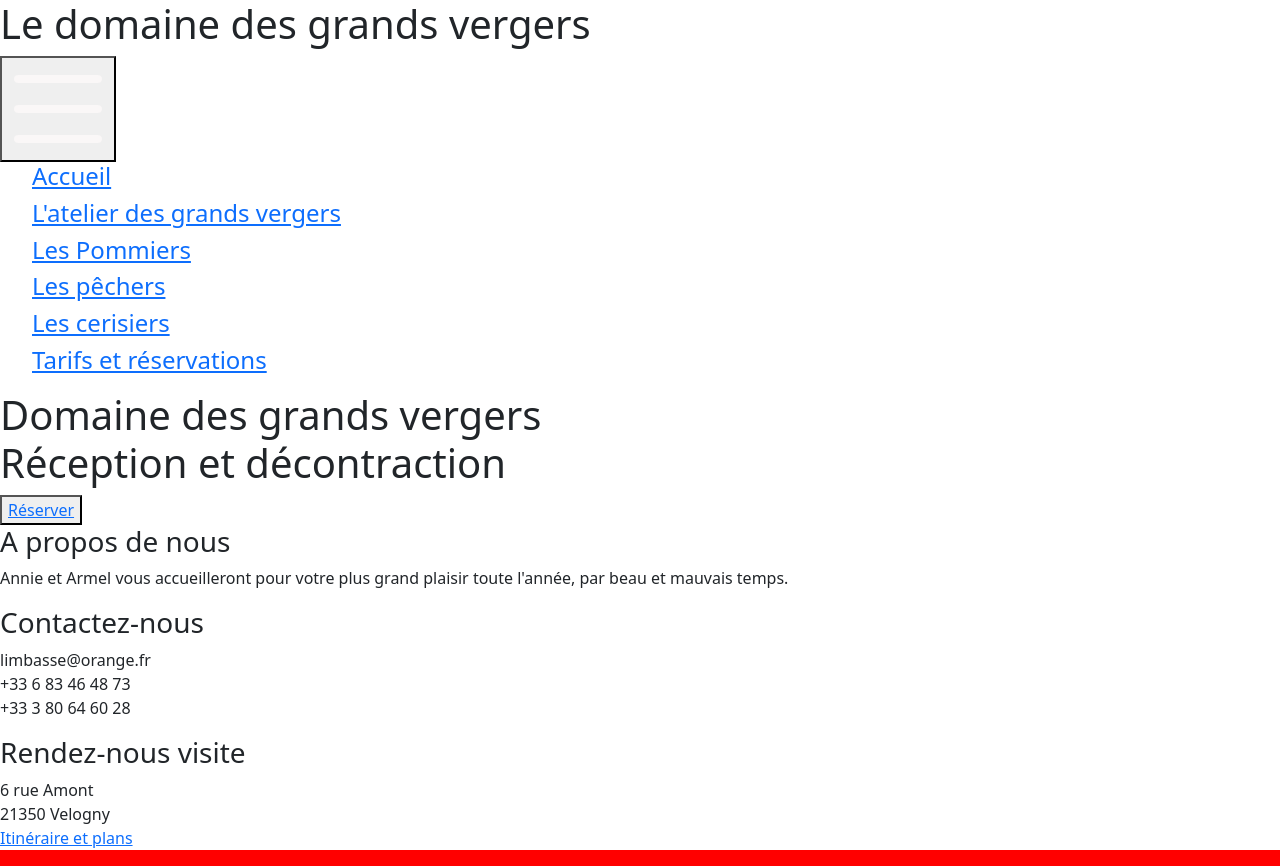
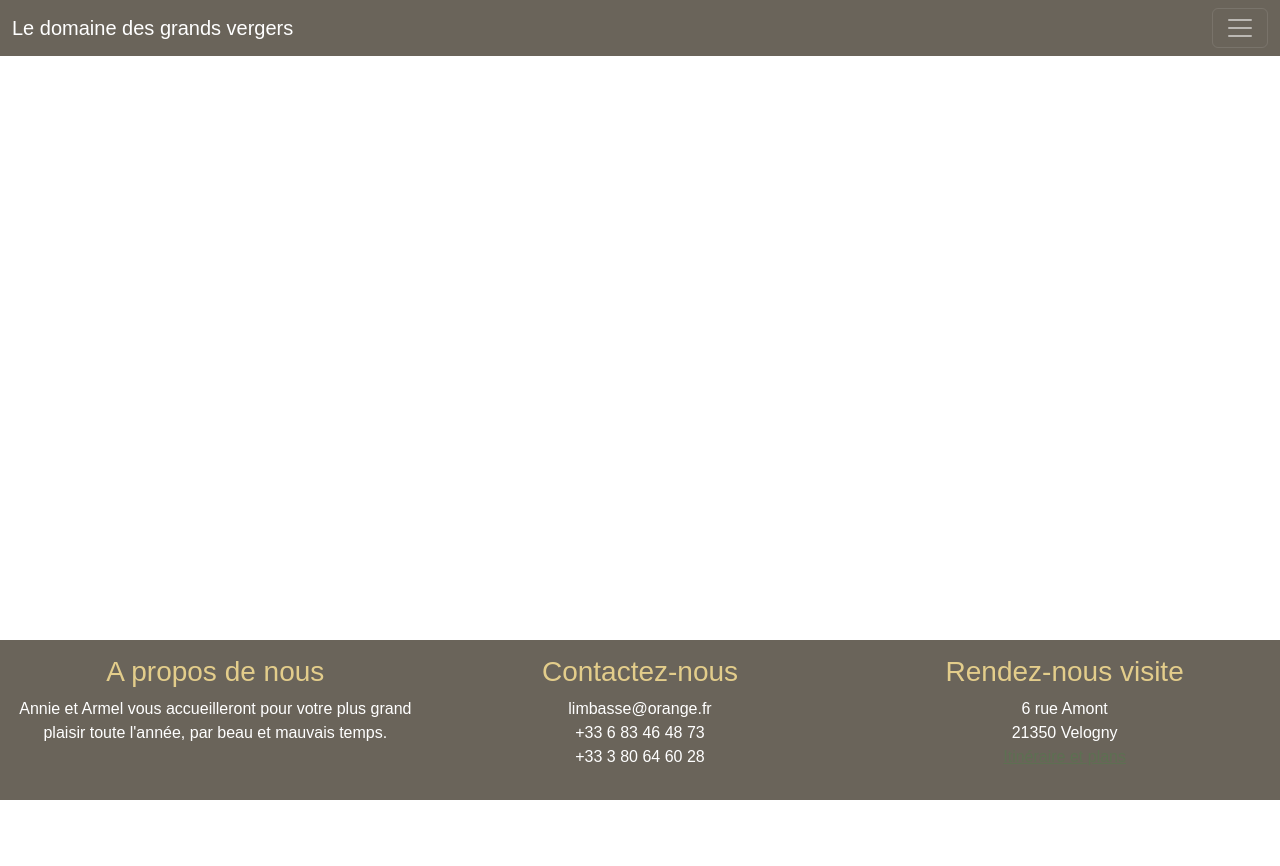
Before and after one commit to Nomylim/LeDomaineDesGrandsVergers, a website: page ledom-index.html in a window 1280 px wide. After the commit the page ends 800 px from the top, so only its background shows below. Drawn offline with nearby package versions, Linux system fonts and the light colour scheme.

Commit message:
Modification header, nav et footer, ajout de la charte graphique en custom

```diff
--- a/ledom-index.html
+++ b/ledom-index.html
@@ -14,92 +14,67 @@
 
 <body>
   <header>
-    <nav>
-      <h1>Le domaine des grands vergers</h1>
-      <div class="btn-dropstart">
-        <button type="button" class="btn-secondary" data-bs-toggle="dropdown" aria-expanded="false">
-          <img src="menu.svg" alt="icone menu" />
+    <nav class="navbar navbar-expend-lg bg-dark text-white" data-bs-theme="dark">
+      <div class="container-fluid">
+        <a class="navbar-brand" href="/">Le domaine des grands vergers</a>
+        <button class="navbar-toggler" type="button" data-bs-toggle="collapse" data-bs-target="#navbarSupportedContent" aria-controls="navbarSupportedContent" aria-expanded="false" aria-label="Toggle navigation">
+          <span class="navbar-toggler-icon"></span>
         </button>
-        <ul class="dropdown-menu">
-          <a href="ledom-index.html">
-            <h4>Accueil</h4>
-          </a>
-          <a src="L'atelier/l'atelier.html">
-            <h4>L'atelier des grands vergers</h4>
-          </a>
-          <a href="Les Pommiers/pommiers.html">
-            <h4>Les Pommiers</h4>
-          </a>
-          <a href="Les Pechers/pechers.html">
-            <h4>Les pêchers</h4>
-          </a>
-          <a href="Les cerisiers/cerisiers.html">
-            <h4>Les cerisiers</h4>
-          </a>
-          <a href="Tarifs/tarifs.html">
-            <h4>Tarifs et réservations</h4>
-          </a>
+        <div class="collapse navbar-collapse" id="navbarSupportedContent">
+          <ul class="navbar-nav ms-auto mb-2 mb-lg-0">
+            <li class="nav-item">
+              <a class="nav-link" href="/">Accueil</a>
+            </li>
+            <li class="nav-item">
+              <a class="nav-link" href="/l'atelier">L'atelier des grands vergers</a>
+            </li>
+            <li class="nav-item">
+              <a class="nav-link" href="/pommiers">Les Pommiers</a>
+            </li>
+            <li class="nav-item">
+              <a class="nav-link" href="/pechers">Les Pechers</a>
+            </li>
+            <li class="nav-item">
+              <a class="nav-link" href="/cerisiers">Les cerisiers</a>
+            </li>
+            <li class="nav-item">
+              <a class="nav-link" href="/tarifs">Tarifs et réservations</a>
+            </li>
           </ul>
         </div>
-      <div class="menu">
-        <ul>
-          <a href="ledom-index.html">
-            <h4>Accueil</h4>
-          </a>
-          <a href="L'atelier/l'atelier.html">
-            <h4>L'atelier des grands vergers</h4>
-          </a>
-          <a href="Les Pommiers/pommiers.html">
-            <h4>Les Pommiers</h4>
-          </a>
-          <a href="Les Pechers/pechers.html">
-            <h4>Les pêchers</h4>
-          </a>
-          <a href="Les cerisiers/cerisiers.html">
-            <h4>Les cerisiers</h4>
-          </a>
-          <a href="Tarifs/tarifs.html">
-            <h4>Tarifs et réservations</h4>
-          </a>
-        </ul>
       </div>
     </nav>
-    <div class="presentation">
-      <h1>
-        Domaine des grands vergers <br />
-        Réception et décontraction
-      </h1>
-      <button><a href="Tarifs/tarifs.html">Réserver</a></button>
-    </div>
   </header>
 
   <main id="main-page">
     <!-- Le contenu de la page sera intégré ici -->
   </main>
 
-  <footer>
-    <h3 class="h31">A propos de nous</h3>
-    <div class="pied1">
+  <footer class="bg-dark text-white text-center footer">
+    <div class="row">
+      <div class="col-12 col-lg-4">
+        <h3 class="text-light">A propos de nous</h3>
         <p>
           Annie et Armel vous accueilleront pour votre plus grand plaisir toute
           l'année, par beau et mauvais temps.
         </p>
       </div>
-    <h3 class="h32">Contactez-nous</h3>
-    <div class="pied2">
+      <div class="col-6 col-lg-4">
+        <h3 class="text-light">Contactez-nous</h3>
         <p>
           limbasse@orange.fr <br />
           +33 6 83 46 48 73 <br />
           +33 3 80 64 60 28
         </p>
       </div>
-    <h3 class="h33">Rendez-nous visite</h3>
-    <div class="pied3">
+      <div class="col-6 col-lg-4">
+        <h3 class="text-light">Rendez-nous visite</h3>
       <p>
         6 rue Amont <br />
         21350 Velogny <br />
         <a href=""> Itinéraire et plans</a>
       </p>
+      </div>
     </div>
   </footer>
 
--- a/styles/_custom.scss
+++ b/styles/_custom.scss
@@ -3,6 +3,18 @@
 
 // Include any default variable overrides here (though functions won't be available)
 
+$primary: #5D7052;
+$secondary: #C18845;
+$dark: #6A645A;
+$light: #E3CD8B;
+$pink: #FDBE86;
+
+$font-familly-title : "Kufam", sans-serif !default;
+$font-family-sans-serif : "Manjari", sans-serif !default;
+
+$carousel-control-color : black;
+
+
 @import "../node_modules/bootstrap/scss/bootstrap";
 
 // Then add additional custom code here
--- a/styles/main.scss
+++ b/styles/main.scss
@@ -1,5 +1,17 @@
-@import 'custom';
+@import '_custom';
 
-html {
-    background-color: red;
+html{
+    position: relative;
+    min-height: 100%;
 }
+
+main{
+    margin-bottom: 200px;
+}
+
+footer.footer {
+    padding: 15px;
+    position: absolute;
+    bottom :0;
+    width: 100%;
+}
```
Also changed, not shown: menu.svg (deleted), styles/main.css, 1 other file. Lines whose indentation alone changed are shown as unchanged.
